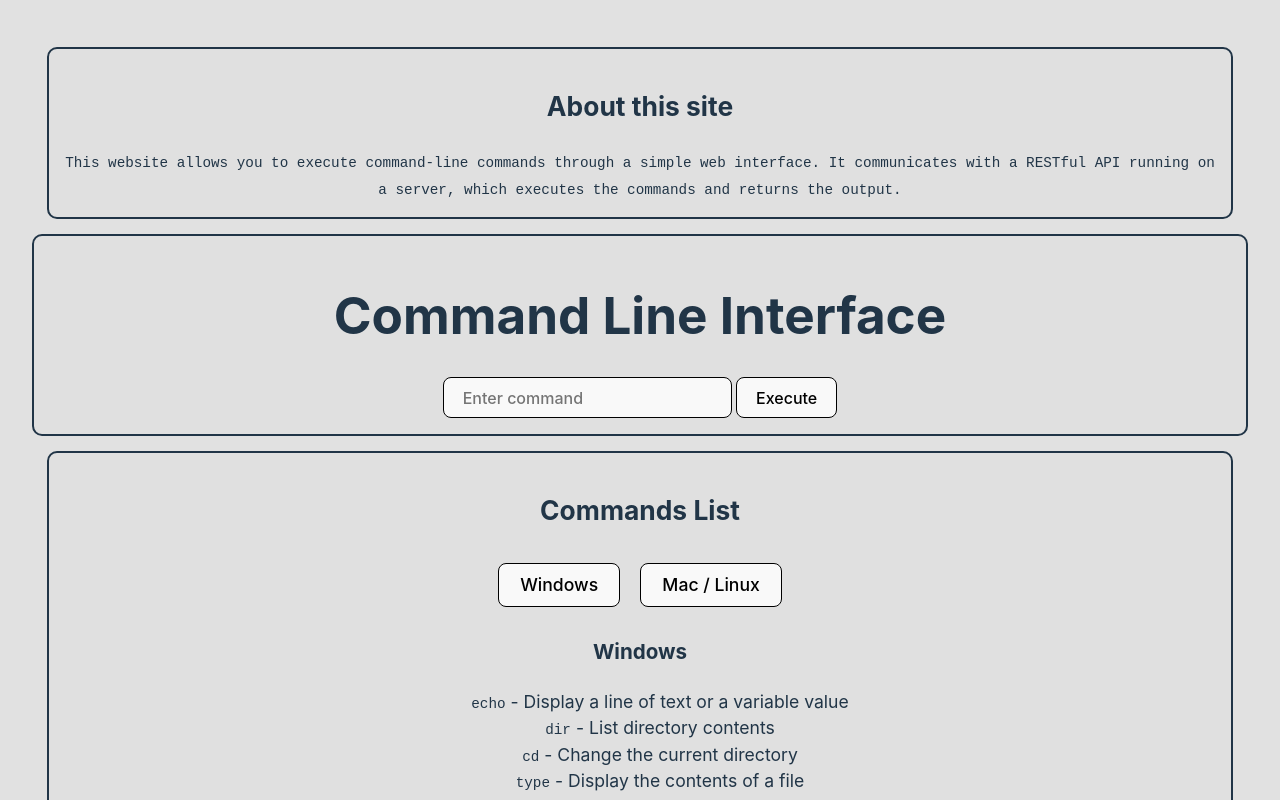
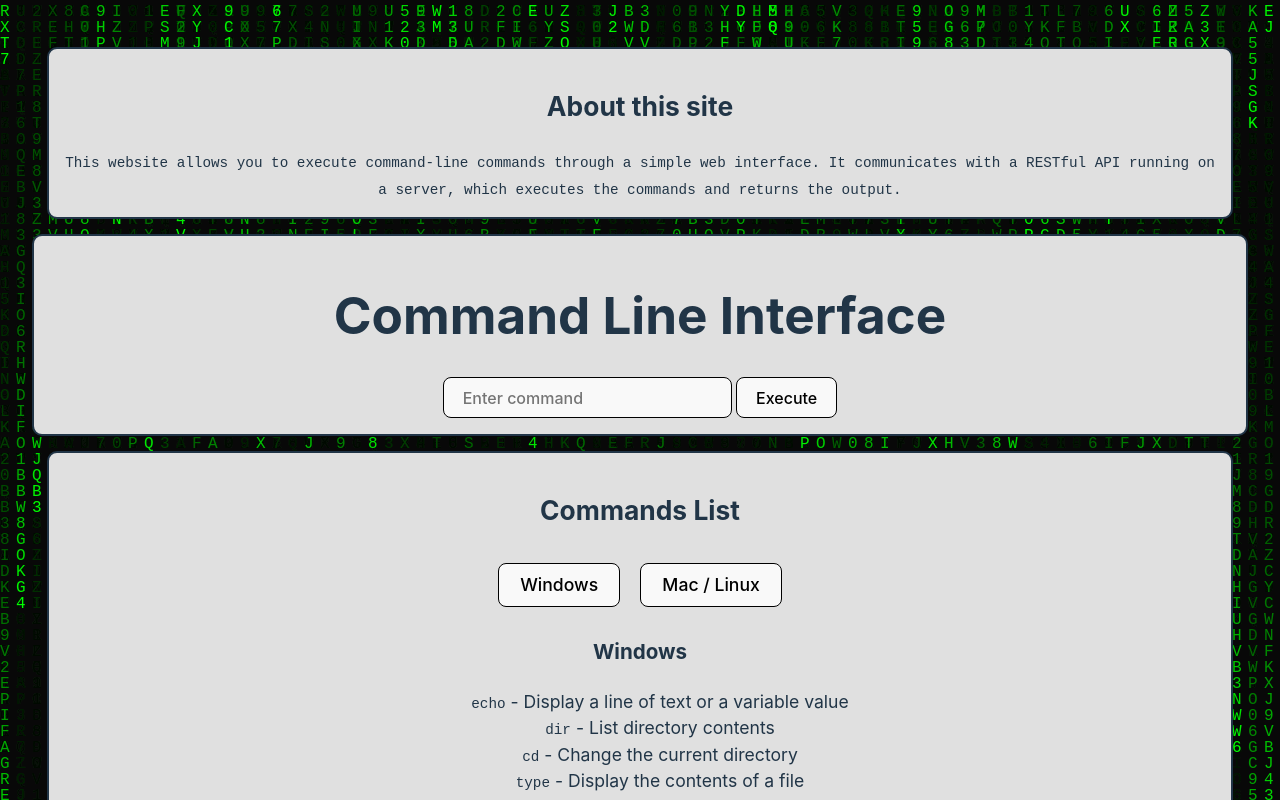
Before and after one commit to BigBobandy/Command-Line-app, a React (Vite) app: page / in a window 1280 px wide. Shown: the top 800 px of the page. Built offline with nearby package versions, Linux system fonts and the light colour scheme.

Commit message:
added a cool matrix-style background

```diff
--- a/src/App.css
+++ b/src/App.css
@@ -10,11 +10,15 @@
   --background-color: #e0e0e0;
 }
 
+.App-content {
+  position: relative;
+  z-index: 1;
+}
+
 .App {
   border: 2px solid var(--primary-color);
   border-radius: 10px;
   padding: 1rem;
-  z-index: 1;
   background-color: var(--background-color);
 }
 
--- a/src/App.jsx
+++ b/src/App.jsx
@@ -3,6 +3,7 @@ import { useState } from "react";
 import "./App.css";
 import About from "./components/About";
 import CommandList from "./components/CommandList";
+import MatrixBackground from "./components/MatrixBackground";
 
 function App() {
   // Declaring state variables for input and output
@@ -39,6 +40,8 @@ function App() {
 
   return (
     <div className="App-container">
+      <MatrixBackground />
+      <div className="App-content">
         <About></About>
         <div className="App">
           <h1>Command Line Interface</h1>
@@ -59,6 +62,7 @@ function App() {
         </div>
         <CommandList></CommandList>
       </div>
+    </div>
   );
 }
 
--- /dev/null
+++ b/src/components/MatrixBackground.jsx
@@ -0,0 +1,59 @@
+import React, { useEffect, useRef } from "react";
+import "./styles/MatrixBackground.css";
+
+const MatrixBackground = () => {
+  const canvasRef = useRef(null);
+  useEffect(() => {
+    const canvas = canvasRef.current;
+    const ctx = canvas.getContext("2d");
+
+    canvas.height = window.innerHeight;
+    canvas.width = window.innerWidth;
+
+    const characters = "ABCDEFGHIJKLMNOPQRSTUVWXYZ0123456789";
+    const fontSize = 16;
+    const columns = canvas.width / fontSize;
+    const drops = [];
+
+    for (let i = 0; i < columns; i++) {
+      drops[i] = 1;
+    }
+
+    function draw() {
+      ctx.fillStyle = "rgba(0, 0, 0, 0.05)";
+      ctx.fillRect(0, 0, canvas.width, canvas.height);
+
+      ctx.fillStyle = "#0F0";
+      ctx.font = fontSize + "px monospace";
+
+      for (let i = 0; i < drops.length; i++) {
+        const character =
+          characters[Math.floor(Math.random() * characters.length)];
+        ctx.fillText(character, i * fontSize, drops[i] * fontSize);
+
+        if (drops[i] * fontSize > canvas.height || Math.random() > 0.975) {
+          drops[i] = 0;
+        }
+        drops[i]++;
+      }
+    }
+
+    const interval = setInterval(draw, 33);
+
+    return () => {
+      clearInterval(interval);
+    };
+  }, []);
+
+  return (
+    <div>
+      <canvas
+        ref={canvasRef}
+        id="matrixCanvas"
+        className="MatrixBackground"
+      ></canvas>
+    </div>
+  );
+};
+
+export default MatrixBackground;
--- /dev/null
+++ b/src/components/styles/MatrixBackground.css
@@ -0,0 +1,10 @@
+.MatrixBackground {
+  position: fixed;
+  top: 0;
+  left: 0;
+  width: 100%;
+  height: 100%;
+  overflow: hidden;
+  z-index: -1;
+  background-color: transparent;
+}
--- a/src/index.css
+++ b/src/index.css
@@ -24,7 +24,6 @@ a:hover {
 }
 
 body {
-  background-color: #e1e1e1;
   margin: 0;
   display: flex;
   place-items: center;
```
Lines whose indentation alone changed are shown as unchanged.
